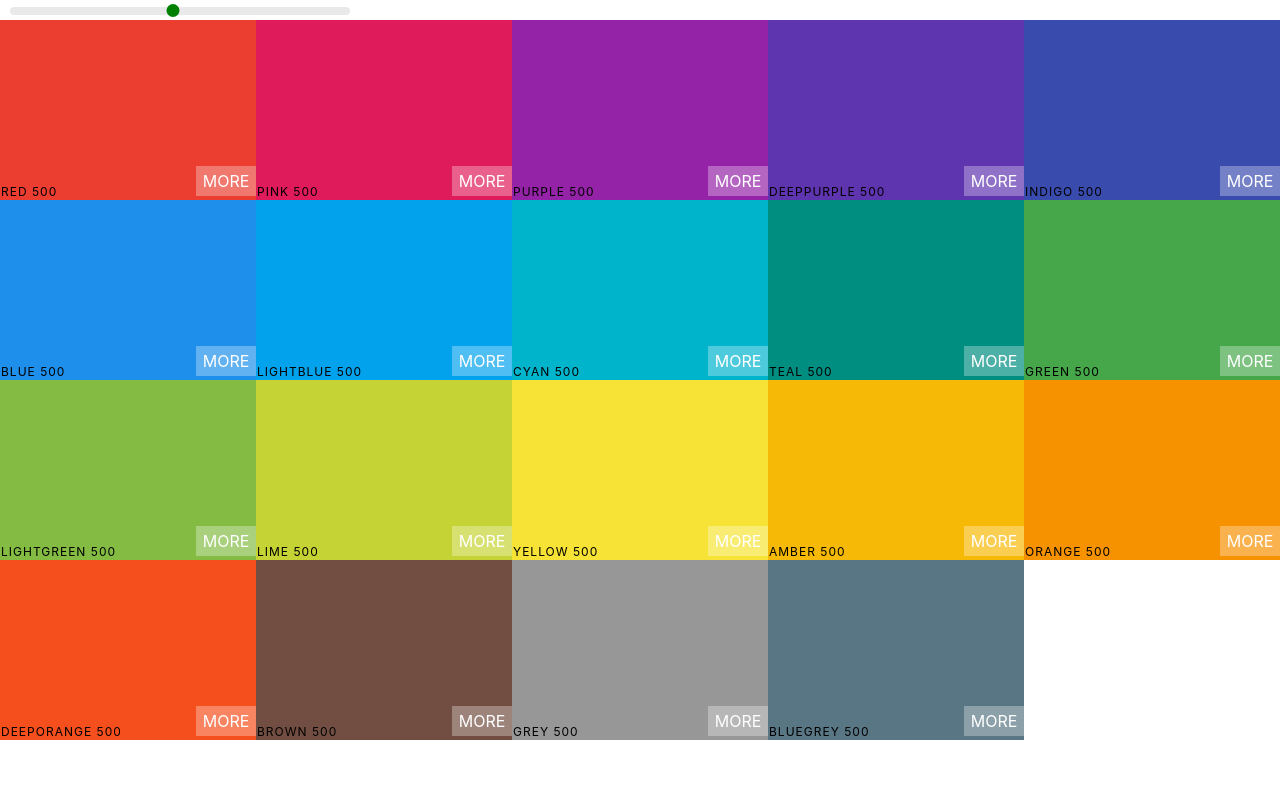
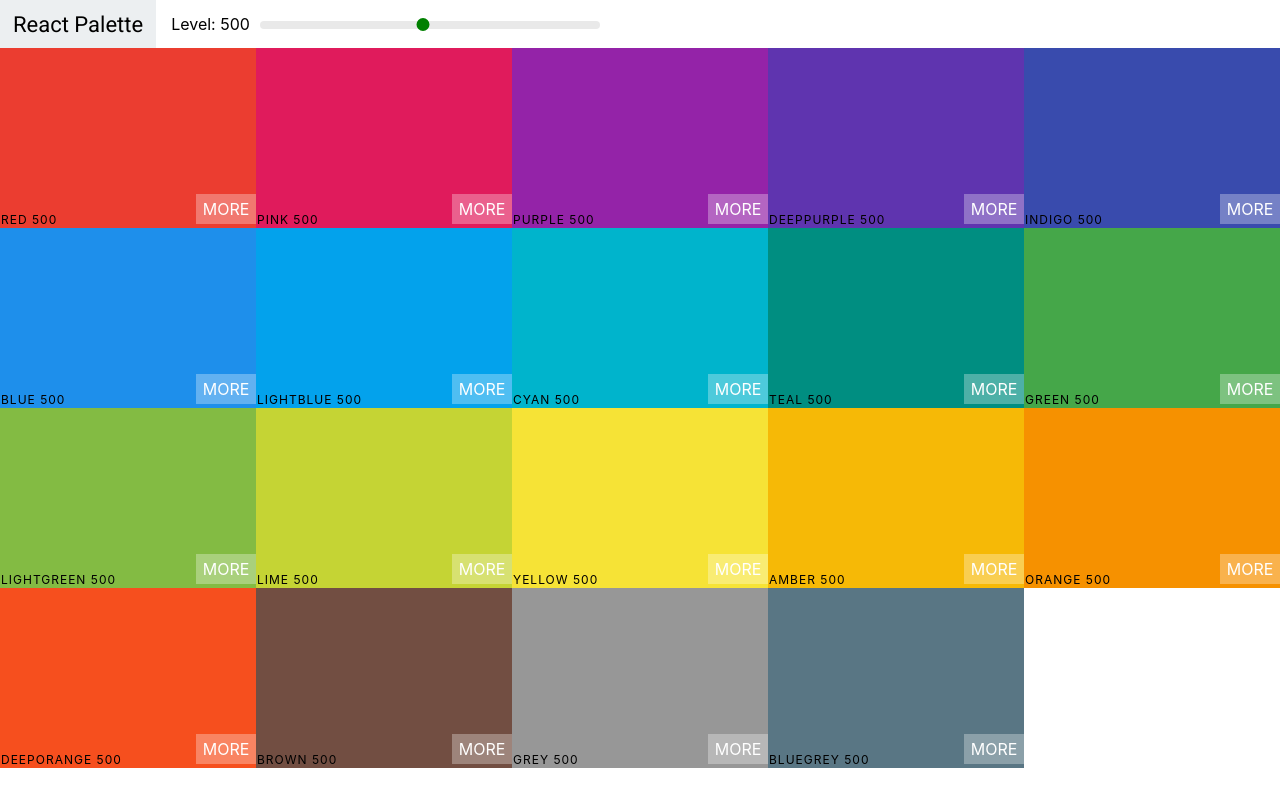
Before and after one commit to Hady207/react-color-palette, a React (Create React App) app: page / in a window 1280 px wide. Built offline with nearby package versions, Linux system fonts and the light colour scheme.

Commit message:
Add Navbar and Font

```diff
--- /dev/null
+++ b/src/Navbar.css
@@ -0,0 +1,52 @@
+@import url("https://fonts.googleapis.com/css?family=Roboto:400,500,500i,700&display=swap");
+
+.Navbar {
+    display: flex;
+    align-items: center;
+    justify-content: flex-start;
+    height: 6vh;
+}
+
+.logo {
+    margin-right: 15px;
+    padding: 0 13px;
+    font-size: 22px;
+    background-color: #eceff1;
+    font-family: Roboto;
+    height: 100%;
+    display: flex;
+    align-items: center;
+}
+
+.logo a {
+    text-decoration: none;
+    color: black;
+}
+
+.slider {
+    width: 340px;
+    margin: 0 10px;
+    display: inline-block;
+}
+
+.rc-slider-track {
+    background: transparent;
+}
+
+.rc-slider-rail {
+    height: 8px;
+}
+
+.rc-slider-handle,
+.rc-slider-handle:focus,
+.rc-slider-handle:active,
+.rc-slider-handle:hover {
+    background: green;
+    border: 2px solid green;
+    outline: none;
+    box-shadow: none;
+    width: 13px;
+    height: 13px;
+    margin-left: -7px;
+    margin-top: -3px;
+}
--- /dev/null
+++ b/src/Navbar.js
@@ -0,0 +1,29 @@
+import React, { Component } from "react";
+import Slider from "rc-slider";
+import "rc-slider/assets/index.css";
+import "./Navbar.css";
+
+export default class Navbar extends Component {
+  render() {
+    const { level, changeLevel } = this.props;
+    return (
+      <nav className="Navbar">
+        <div className="logo">
+          <a href="#">React Palette</a>
+        </div>
+        <div className="slider-container">
+          <span>Level: {level}</span>
+          <div className="slider">
+            <Slider
+              defaultValue={level}
+              min={100}
+              max={900}
+              onAfterChange={changeLevel}
+              step={100}
+            />
+          </div>
+        </div>
+      </nav>
+    );
+  }
+}
--- a/src/Palette.css
+++ b/src/Palette.css
@@ -6,32 +6,3 @@
 .Palette-colors {
   height: 90%;
 }
-
-
-.slider {
-  width: 340px;
-  margin: 0 10px;
-  display: inline-block;
-}
-
-.rc-slider-track {
-  background: transparent;
-}
-
-.rc-slider-rail {
-  height: 8px;
-}
-
-.rc-slider-handle,
-.rc-slider-handle:focus,
-.rc-slider-handle:active,
-.rc-slider-handle:hover {
-  background: green;
-  border: 2px solid green;
-  outline: none;
-  box-shadow: none;
-  width: 13px;
-  height: 13px;
-  margin-left: -7px;
-  margin-top: -3px;
-}
--- a/src/Palette.js
+++ b/src/Palette.js
@@ -1,7 +1,6 @@
 import React, { Component } from "react";
 import Colorbox from "./Colorbox";
-import Slider from "rc-slider";
-import "rc-slider/assets/index.css";
+import Navbar from "./Navbar";
 import "./Palette.css";
 export default class Palette extends Component {
   constructor(props) {
@@ -20,15 +19,7 @@
     ));
     return (
       <div className="Palette">
-        <div className="slider">
-          <Slider
-            defaultValue={level}
-            min={100}
-            max={900}
-            onAfterChange={this.changeLevel}
-            step={100}
-          />
-        </div>
+        <Navbar level={level} changeLevel={this.changeLevel} />
         {/* Navbar goes here*/}
         <div className="Palette-colors">{colorBox}</div>
         {/* footer eventually*/}
```
